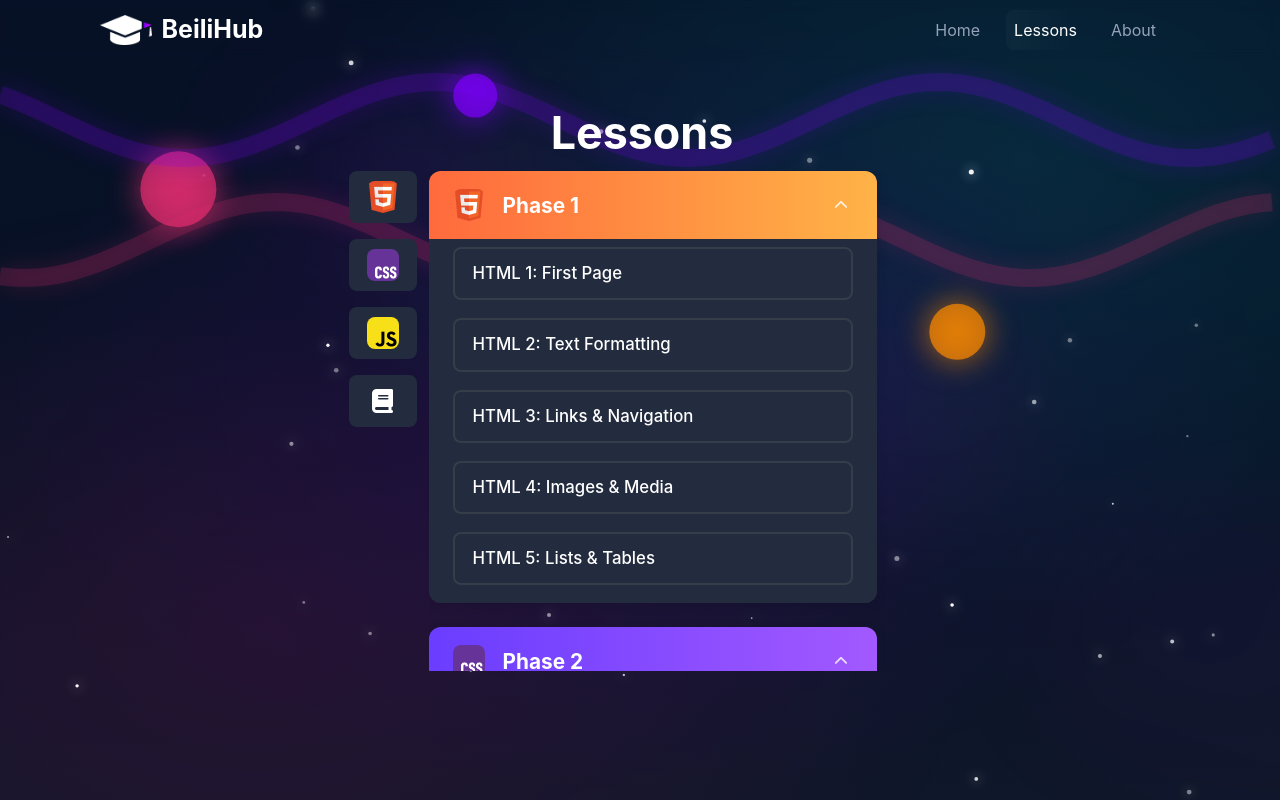
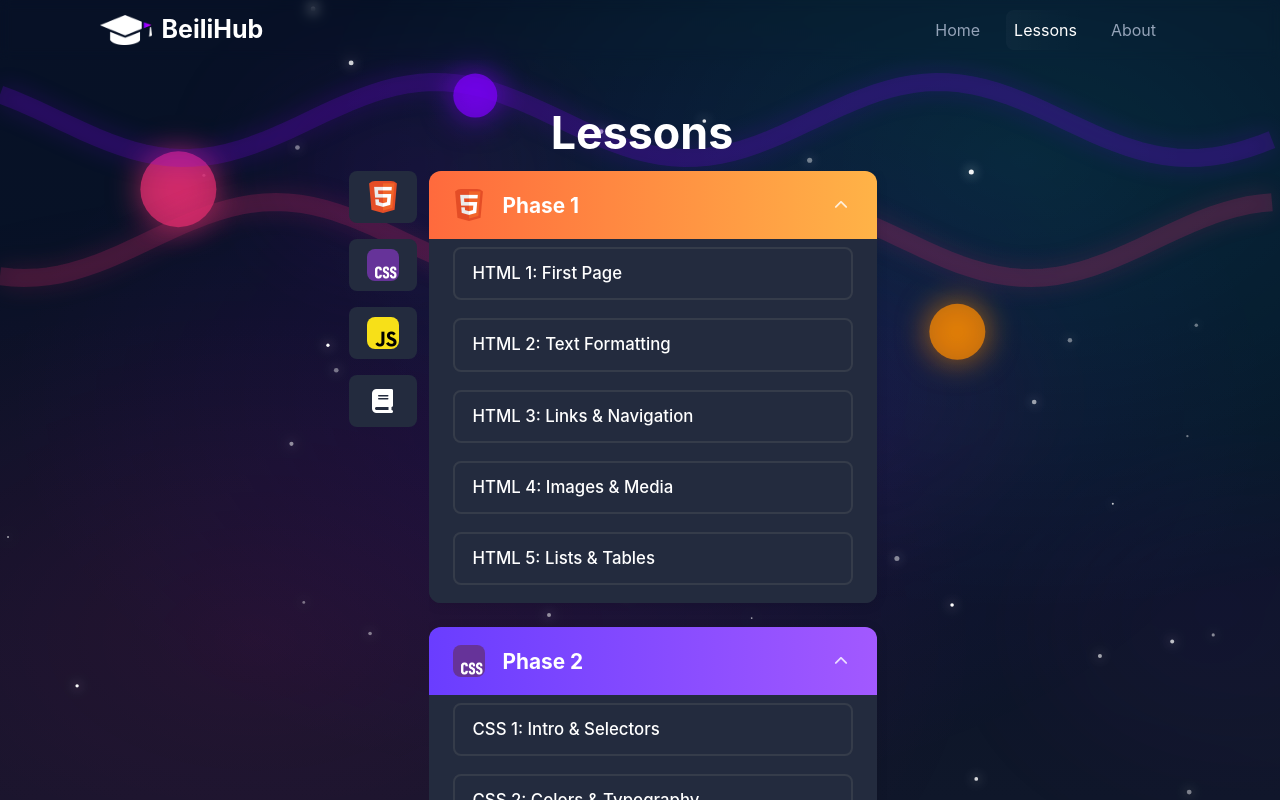
Before and after one commit to mangathemango/BeiliHub_React, a React (Vite) app: page /lesson-chose in a window 1280 px wide. Built offline with nearby package versions, Linux system fonts and the light colour scheme.

Commit message:
Add position sticky thing

```diff
--- a/src/pages/lessonChose/chose.css
+++ b/src/pages/lessonChose/chose.css
@@ -2,10 +2,10 @@
   border-color: #fff;
 }
 .lesson-phases-scroll {
-  max-height: 500px;
   overflow-y: auto;
   width: 100%;
   max-width: 480px;
+  margin-bottom: 50px;
 }
 
 /* Custom scrollbar for lesson-phases-scroll */
@@ -60,6 +60,8 @@
 }
 .lesson-chose-tabs.side {
   margin-top: 0;
+  position: sticky;
+  top: 120px;
 }
 
 .tab-btn {
@@ -98,8 +100,7 @@
   display: grid;
   grid-template-columns: 1fr;
   gap: 24px;
-  width: 100%;
-  max-width: 480px;
+  width: max-content;
   padding-right: 10px;
 }
 
```
